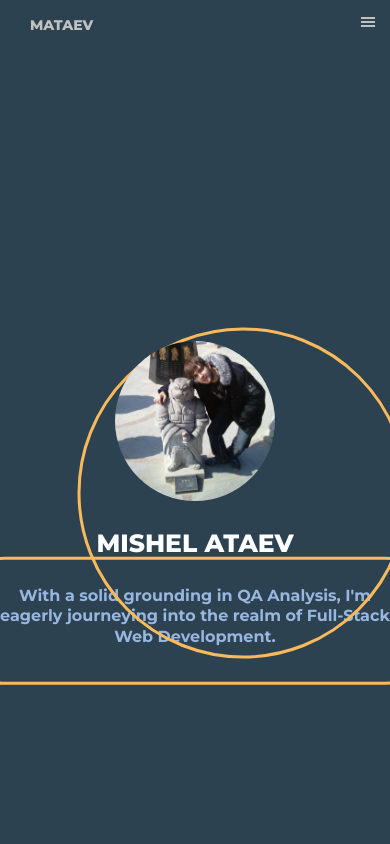
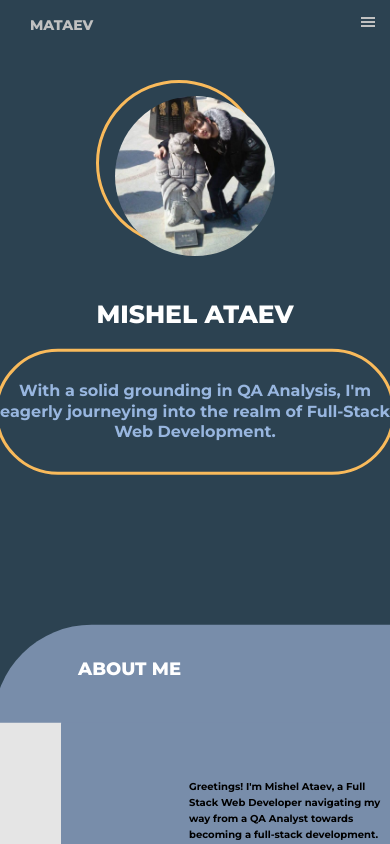
Before and after one commit to MishelAtaev/Portfolio, a React (Create React App) app: page / in a window 390 px wide. Shown: the top 844 px of the page. Built offline with nearby package versions, Linux system fonts and the light colour scheme.

Commit message:
responsive hero section

```diff
--- a/src/components/hero/Hero.css
+++ b/src/components/hero/Hero.css
@@ -86,26 +86,38 @@ h1 {
   z-index: 1;
 }
 
-/* Adjustments for mobile and tablet views using your media queries */
-@media (max-width: 600px) {
+@media  (max-width: 1024px) {
   .hero {
-    padding: 2rem 0; /* Reduce padding on smaller screens */
+    padding: 3rem 0;
+    height: auto;
+  }
+
+  .image-container-photo::before {
+    width: 10rem;
+    height: 10rem;
+    top: 45%;
+    left: 40%;
+  }
+
+  .hero-content{
+    margin-bottom: 200px;
   }
 
   .profile-pic {
-    width: 10rem; /* Smaller image size on mobile */
-    margin-bottom: 2rem; /* Reduce margin on smaller screens */
+    width: 10rem;
+    margin: 3rem 0;
   }
 
   h1 {
-    margin-bottom: 1rem; /* Reduce margin on smaller screens */
+    margin-bottom: 2rem;
   }
 
   .hero-text {
-    margin-bottom: 1.5rem; /* Adjust text spacing on smaller screens */
+    margin: 1.5rem auto;
+  }
+
+  .text-container::before {
+    width: calc(100% + 4px);
+    height: calc(100% + 10px);
   }
 }
-
-@media (min-width: 601px) and (max-width: 1024px) {
-  /* Adjust hero, profile-pic, h1, and hero-text styles for tablet views if needed */
-}
```
